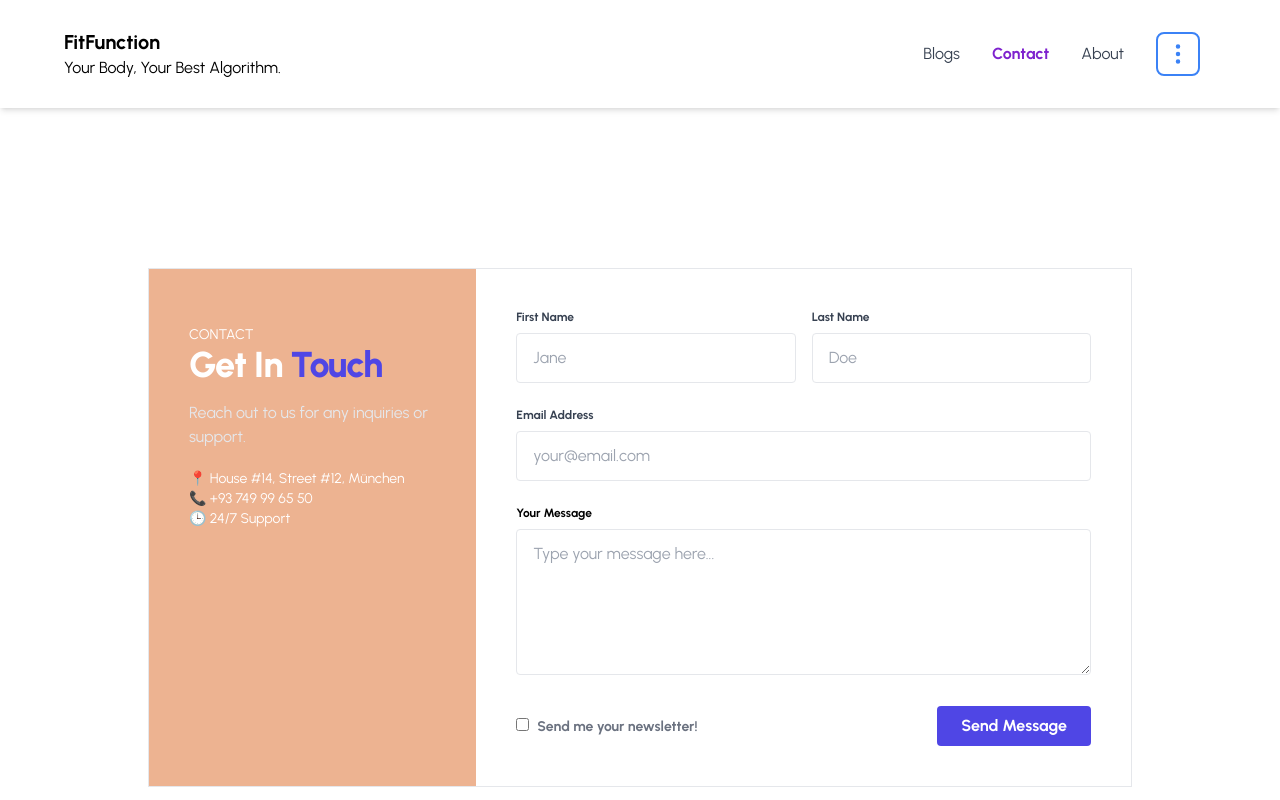
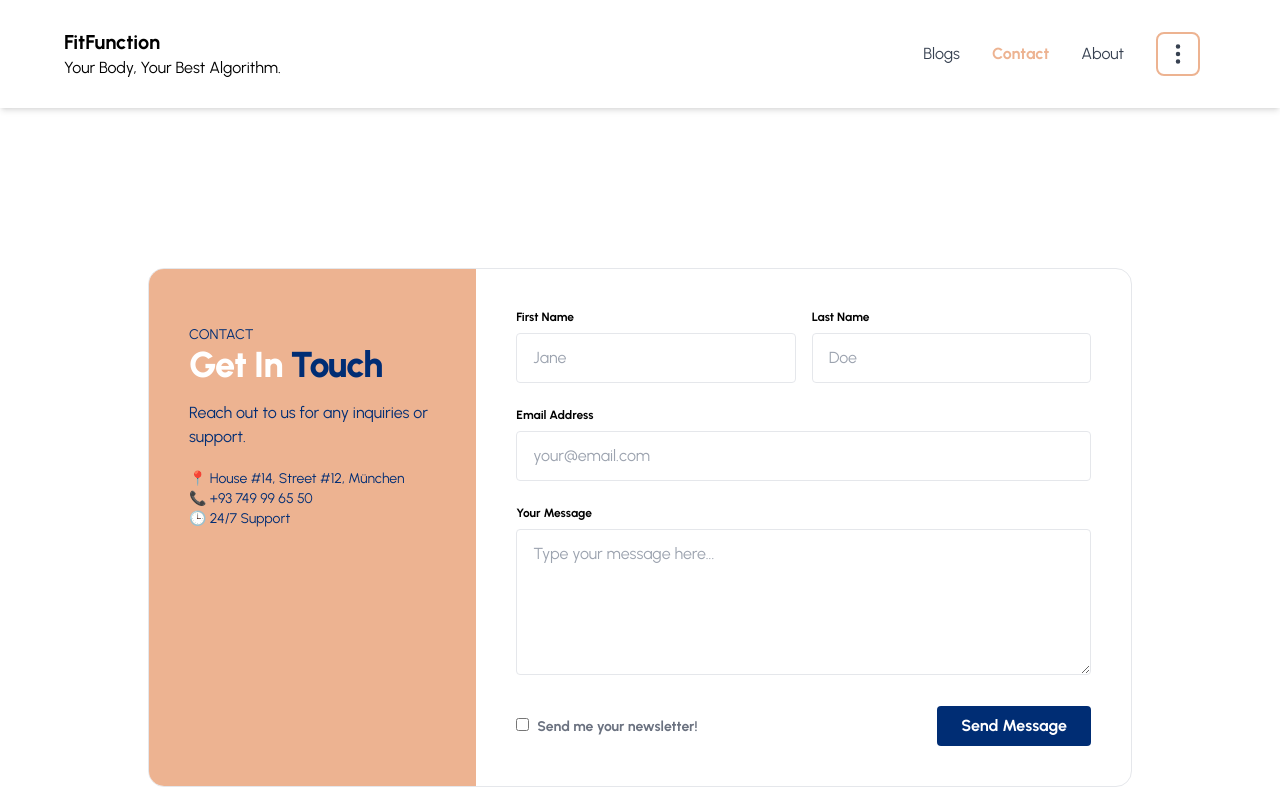
Before and after one commit to Ayca96/MyBlogApp, a React (Vite) app: page /contact in a window 1280 px wide. Shown: the top 800 px of the page. Built offline with nearby package versions, Linux system fonts and the light colour scheme.

Commit message:
refactor:Updated UI components and pages: Improved dropdown menu, navbar styling, featured blogs layout, and refined About & Contact pages.

```diff
--- a/src/components/DropdownMenu.jsx
+++ b/src/components/DropdownMenu.jsx
@@ -16,9 +16,9 @@ export default function DropdownMenu() {
       {/* Menü toggle butonu */}
       <button
         onClick={() => setIsOpen(!isOpen)}
-        className="relative z-10 block p-2 transition-colors duration-300 transform rounded-lg focus:outline-none border-2 border-blue-500"
+        className="relative z-10 block p-2 transition-colors duration-300 transform rounded-lg focus:outline-none border-2 border-peachBeige"
       >
-        <BsThreeDotsVertical className="w-6 h-6 text-blue-500" />
+        <BsThreeDotsVertical className="w-6 h-6 text-black-900" />
       </button>
 
       {/* Menü listesi */}
--- a/src/components/Navbar.jsx
+++ b/src/components/Navbar.jsx
@@ -49,7 +49,7 @@ const Navbar = () => {
                   to={item.path}
                   className={({ isActive }) =>
                     `md:p-4 py-3 px-0 block ${
-                      isActive ? "text-purple-700 font-bold" : "hover:text-purple-700"
+                      isActive ? "text-peachBeige font-bold" : "hover:text-peachBeige"
                     }`
                   }
                 >
--- a/src/components/home/FeaturedBlogs.jsx
+++ b/src/components/home/FeaturedBlogs.jsx
@@ -32,7 +32,7 @@ const FeaturedBlogs = () => {
       </div>
 
       {/* Tab Buttons - Responsive */}
-      <div className={`md:flex ${menuOpen ? "block" : "hidden"} md:block  bg-gray-700 p-2 rounded-t-lg`}>
+      <div className={`md:flex ${menuOpen ? "block" : "hidden"} md:block  bg-gray-900 p-2 rounded-t-lg`}>
         <div className="flex flex-col md:flex-row justify-center items-center w-full md:space-x-4 space-y-2 md:space-y-0">
           {tabs.map((tab) => (
             <button
--- a/src/pages/About.jsx
+++ b/src/pages/About.jsx
@@ -1,11 +1,68 @@
-import React from 'react'
+import React from "react";
+import { FaGavel, FaUniversity, FaCode, FaBookOpen } from "react-icons/fa";
+
+const steps = [
+  {
+    title: "Legal Studies in Turkey",
+    description: "I studied law in Turkey, which provided me with a strong foundation in legal principles and critical thinking.",
+    icon: <FaGavel size={50} className="text-white" />,
+  },
+  {
+    title: "Academic Achievement in Germany",
+    description:
+      "I successfully passed the TELC C1 Hochschule exam and am currently a student at Hochschule München, specializing in Energy and Building Technology.",
+    icon: <FaUniversity size={50} className="text-white" />,
+  },
+  {
+    title: "Fullstack Development Bootcamp",
+    description:
+      "I participated in an intensive one-year Fullstack Bootcamp, gaining hands-on experience in modern web technologies and application development.",
+    icon: <FaCode size={50} className="text-white" />,
+  },
+  {
+    title: "Continuous Learning",
+    description:
+      "I am constantly improving my skills and currently working on WebRTC and Socket.io to deepen my expertise in real-time web applications.",
+    icon: <FaBookOpen size={50} className="text-white" />,
+  },
+];
 
 const About = () => {
   return (
-    <div>
-      About
+    <div className="bg-white p-8 min-h-screen flex flex-col items-center">
+      <div className="max-w-7xl mx-auto h-max px-6 md:px-12 xl:px-6 text-center">
+        {/* Profile Image Section */}
+        <div className="flex flex-col items-center">
+          <img
+            src="https://plus.unsplash.com/premium_photo-1676478746783-5a87238e9088?q=80&w=1974&auto=format&fit=crop&ixlib=rb-4.0.3&ixid=M3wxMjA3fDB8MHxwaG90by1wYWdlfHx8fGVufDB8fHx8fA%3D%3D"  // Change this to your actual profile image URL
+            alt="Profile"
+            className="rounded-full border-4 border-gray-700 shadow-lg"
+            style={{ width: "250px", height: "250px" }}
+          />
+          <h2 className="mt-6 text-3xl font-bold text-gray-900">Who Am I?</h2>
+          <p className="text-gray-700 mt-2">A brief overview of my journey and expertise.</p>
+        </div>
+
+        {/* Steps Section */}
+        <div className="mt-16 grid divide-x divide-y divide-gray-300 overflow-hidden rounded-3xl border text-gray-600 border-gray-300 sm:grid-cols-2 lg:grid-cols-4 xl:grid-cols-4">
+          {steps.map((step, index) => (
+            <div
+              key={index}
+              className="group relative bg-peachBeige transition hover:z-[1] hover:shadow-2xl hover:shadow-gray-600/10 p-8"
+            >
+              <div className="relative space-y-6">
+                {step.icon}
+                <div className="space-y-2">
+                  <h5 className="text-xl font-semibold text-gray-900 transition">{step.title}</h5>
+                  <p className="text-gray-700">{step.description}</p>
+                </div>
+              </div>
+            </div>
+          ))}
+        </div>
+      </div>
     </div>
-  )
-}
+  );
+};
 
-export default About
+export default About;
--- a/src/pages/Contact.jsx
+++ b/src/pages/Contact.jsx
@@ -24,16 +24,16 @@ const Contact = () => {
 
   return (
     <div className="max-w-screen-lg mx-auto py-40 px-5">
-      <div className="grid grid-cols-1 md:grid-cols-12 border">
+      <div className="grid grid-cols-1 md:grid-cols-12 border rounded-2xl overflow-hidden">
         <div className="bg-peachBeige md:col-span-4 p-10 text-white">
-          <p className="mt-4 text-sm uppercase">Contact</p>
+          <p className="mt-4 text-sm uppercase text-[#002D74]">Contact</p>
           <h3 className="text-3xl sm:text-4xl font-extrabold tracking-tight">
-            Get In <span className="text-indigo-600">Touch</span>
+            Get In <span className="text-[#002D74]">Touch</span>
           </h3>
-          <p className="mt-4 text-gray-200">
+          <p className="mt-4 text-[#002D74]">
             Reach out to us for any inquiries or support.
           </p>
-          <div className="mt-5 text-sm">
+          <div className="mt-5 text-sm text-[#002D74]">
             <p>📍 House #14, Street #12, München</p>
             <p>📞 +93 749 99 65 50</p>
             <p>🕒 24/7 Support</p>
@@ -42,7 +42,7 @@ const Contact = () => {
         <form className="md:col-span-8 p-10" onSubmit={handleSubmit}>
           <div className="grid grid-cols-1 md:grid-cols-2 gap-4 mb-6">
             <div>
-              <label className="block text-gray-700 text-xs font-bold mb-2">First Name</label>
+              <label className="block text-black-900 text-xs font-bold mb-2">First Name</label>
               <input
                 className="w-full bg-white text-gray-700 border rounded py-3 px-4 focus:outline-none focus:bg-white"
                 name="firstName"
@@ -53,7 +53,7 @@ const Contact = () => {
               />
             </div>
             <div>
-              <label className="block text-gray-700 text-xs font-bold mb-2">Last Name</label>
+              <label className="block text-black-900 text-xs font-bold mb-2">Last Name</label>
               <input
                 className="w-full bg-white text-gray-700 border rounded py-3 px-4 focus:outline-none focus:bg-white"
                 name="lastName"
@@ -65,9 +65,9 @@ const Contact = () => {
             </div>
           </div>
           <div className="mb-6">
-            <label className="block text-gray-700 text-xs font-bold mb-2">Email Address</label>
+            <label className="block text-black-900 text-xs font-bold mb-2">Email Address</label>
             <input
-              className="w-full bg-white text-gray-700 border rounded py-3 px-4 focus:outline-none focus:bg-white"
+              className="w-full bg-white text-black-900 border rounded py-3 px-4 focus:outline-none focus:bg-white"
               name="email"
               type="email"
               placeholder="your@email.com"
@@ -98,7 +98,7 @@ const Contact = () => {
               <span className="text-sm">Send me your newsletter!</span>
             </label>
             <button
-              className="bg-indigo-600 text-white font-bold py-2 px-6 rounded hover:bg-indigo-400"
+              className="bg-[#002D74] text-white font-bold py-2 px-6 rounded hover:bg-indigo-400"
               type="submit"
             >
               Send Message
```
